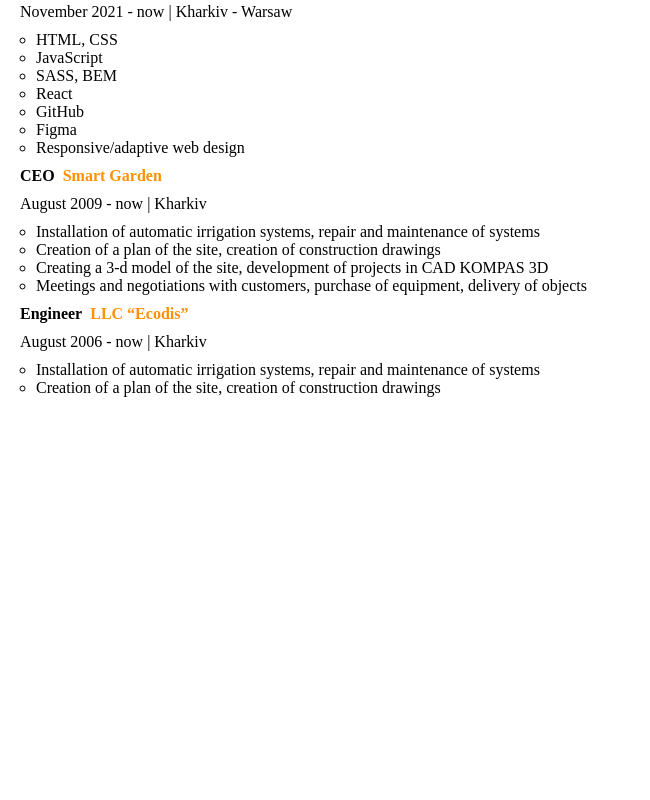
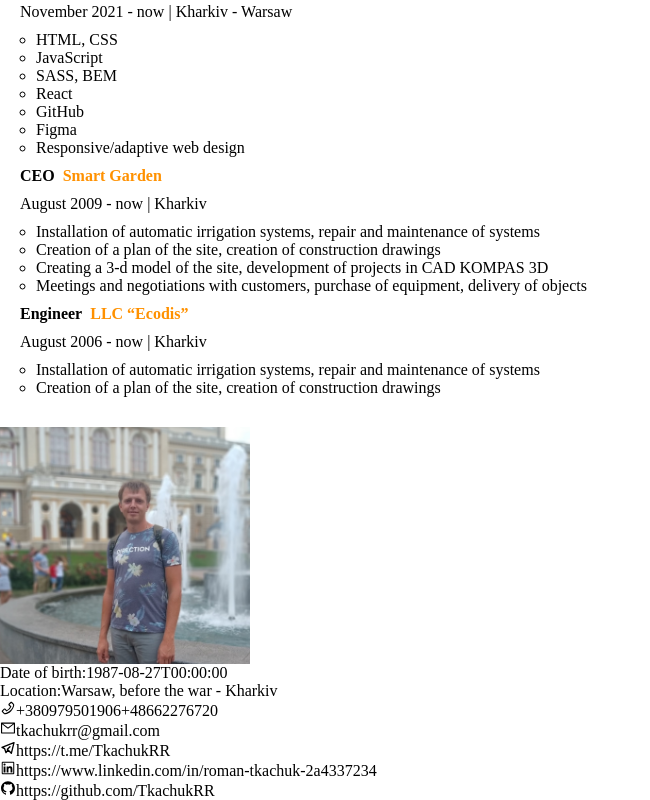
Before and after one commit to TkachukRR/21-react-app, a React (Create React App) app: page / in a window 1280 px wide. Shown: the part 798-1598 px from the top of the page, without its empty margins (0-650 px from the left). Before the commit the page ends 1225 px from the top, so only its background shows below. Built offline with nearby package versions, Linux system fonts and the light colour scheme.

Commit message:
added Contacts module

```diff
--- a/src/App.js
+++ b/src/App.js
@@ -4,26 +4,45 @@ import { AboutMe } from "./components/AboutMe/AboutMe";
 import { Projects } from "./components/Projects/Projects";
 import { EducationalInstitutions } from "./components/EducationalInstitutions/EducationalInstitutions";
 import { WorkExperience } from "./components/WorkExperience/WorkExperience";
+import { SideBar } from "./components/SideBar/SideBar.jsx";
+import { Bio } from "./components/Bio/Bio";
+import { Contats } from "./components/Contats/Contats";
+
 import css from "./App.css";
 
-export const App = () => (
+export const App = () => {
+  const { name, lastName, intro, subinfo, projects, education, companies, dateOfBirh, location, contacts} =
+    FullUserInfo;
+
+  return (
     <>
       <GeneralInfo>
         <AboutMe
-        name={FullUserInfo.name + " " + FullUserInfo.lastName}
-        intro={FullUserInfo.intro}
-        subinfo={FullUserInfo.subinfo}
+          name={name}
+          lastName={lastName}
+          intro={intro}
+          subinfo={subinfo}
         />
+        <Projects titleText="Projects" projects={projects} />
+        <EducationalInstitutions titleText="Education" education={education} />
+        <WorkExperience titleText="Work experience" companies={companies} />
+      </GeneralInfo>
 
-      <Projects titleText="Projects" projects={FullUserInfo.projects} />
-      <EducationalInstitutions
-        titleText="Education"
-        education={FullUserInfo.education}
+      <SideBar>
+        <Bio
+          name={name}
+          lastName={lastName}
+          imgLink="./photo.jpg"
+          imgWidth="250px"
+          dateOfBirth={dateOfBirh}
+          location={location}
         />
-      <WorkExperience
-        titleText="Work experience"
-        companies={FullUserInfo.companies}
-      />
-    </GeneralInfo>
+        <Contats contacts={contacts}/>
+        {/* <Skills/> */}
+        {/* <Skills/> */}
+        {/* <Skills/> */}
+        {/* <Skills/> */}
+      </SideBar>
     </>
   );
+};
--- a/src/FullUserInfo.json
+++ b/src/FullUserInfo.json
@@ -1,8 +1,66 @@
 {
     "name": "Roman",
     "lastName": "Tkachuk",
+    "dateOfBirh": "1987-08-27T00:00:00",
+    "location": "Warsaw, before the war - Kharkiv",
     "intro": "Looking for Junior Frontend developer position. I am highly motivated to get new knowledge and put it to use in real projects. I am good team player and prefer to build strong communication via members of a group. Also, I am well-organized and responsible. I am constantly engaged in self-development in programming and improvement of English language skills.",
     "subinfo": "I am considering work in all cities and am ready to move.",
+
+    "contacts": {
+      "tel": ["+380979501906", "+48662276720"],
+      "email": "tkachukrr@gmail.com",
+      "telegram": "https://t.me/TkachukRR",
+      "linkedIn": "https://www.linkedin.com/in/roman-tkachuk-2a4337234",
+      "gitHub": "https://github.com/TkachukRR"
+    },
+
+    "skills":{
+      "tech": [
+        "HTML",
+        "CSS",
+        "JavaScript",
+        "SASS",
+        "BEM",
+        "Figma",
+        "GitHub",
+        "Adobe Photoshop",
+        "Responsive/adaptive web design",
+        "CAD KOMPAS 3D",
+        "Realtime landscaping Architect"
+      ],
+      "languages": [
+        {
+          "language": "Ukrainian",
+          "skill": "expert"
+        },
+        {
+          "language": "English",
+          "skill": "intermediate"
+        },
+        {
+          "language": "Polish",
+          "skill": "beginner"
+        },
+        {
+          "language": "Russian",
+          "skill": "expert"
+        }
+      ],
+      "soft":[
+        "Efficient communicator, good at collaboration",
+        "Time-management",
+        "Creativity",
+        "Problem solving",
+        "Stress tolerance"
+      ]
+    },
+
+    "hobbies": [
+      "Guitar",
+      "Volleyball",
+      "Automation system",
+      "Walks and traveling"
+    ],
 
     "projects": [
         {
@@ -90,5 +148,4 @@
         ]
       }
     ]
-
 }
--- a/src/components/AboutMe/AboutMe.jsx
+++ b/src/components/AboutMe/AboutMe.jsx
@@ -1,9 +1,9 @@
 import PropTypes from "prop-types";
 import css from "./AboutMe.module.css";
 
-export const AboutMe = ({ name, intro, subinfo }) => (
+export const AboutMe = ({ name, lastName, intro, subinfo }) => (
   <div className={css.author}>
-    <h1 className={css.author__name}>{name}</h1>
+    <h1 className={css.author__name}>{name} {lastName}</h1>
     <p className={css.author__intro}>{intro}</p>
     <span className={css.author__subinfo}>{subinfo}</span>
   </div>
--- /dev/null
+++ b/src/components/Bio/Bio.jsx
@@ -0,0 +1,23 @@
+import PropTypes from "prop-types";
+import css from "./Bio.module.css";
+
+export const Bio = ({ name, lastName, imgLink, imgWidth, dateOfBirth, location }) => {
+    const altImg = `Photo ${name} ${lastName}`
+
+    return(
+        <>
+            <img className={css.author__photo} src={imgLink} alt={altImg} width={imgWidth}/>
+            <div>Date of birth:<span>{dateOfBirth}</span></div>
+            <div>Location:<span>{location}</span></div>
+        </>
+    )
+}
+
+Bio.propTypes = {
+    name: PropTypes.string.isRequired,
+    lastName: PropTypes.string.isRequired,
+    imgLink: PropTypes.string.isRequired,
+    imgWidt: PropTypes.string.isRequired,
+    dateOfBirth: PropTypes.string.isRequired,
+    location: PropTypes.string.isRequired
+}
--- /dev/null
+++ b/src/components/Contats/Contats.jsx
@@ -0,0 +1,32 @@
+import { AiOutlinePhone, AiOutlineMail, AiOutlineLinkedin, AiOutlineGithub } from "react-icons/ai";
+import { TbBrandTelegram } from "react-icons/tb";
+import { iconSize } from "../../constants";
+import css from "./Contats.module.css";
+
+export const Contats = ({ contacts }) => {
+  const { tel, email, telegram, linkedIn, gitHub } = contacts;
+  return (
+    <>
+      <div>
+        <AiOutlinePhone />
+        {tel}
+      </div>
+      <div>
+        <AiOutlineMail />
+        {email}
+      </div>
+      <div>
+        <TbBrandTelegram />
+        {telegram}
+      </div>
+      <div>
+        <AiOutlineLinkedin />
+        {linkedIn}
+      </div>
+      <div>
+        <AiOutlineGithub />
+        {gitHub}
+      </div>
+    </>
+  );
+};
--- /dev/null
+++ b/src/components/SideBar/SideBar.jsx
@@ -0,0 +1,7 @@
+import css from "./SideBar.module.css";
+
+export const SideBar = ({children}) => {
+    return (
+        <div>{children}</div>
+    )
+}
```
Also changed, not shown: public/photo.jpg (added), src/components/Bio/Bio.module.css (added), src/components/Contats/Contats.module.css (added), src/components/SideBar/SideBar.module.css (added). Lines whose indentation alone changed are shown as unchanged.
